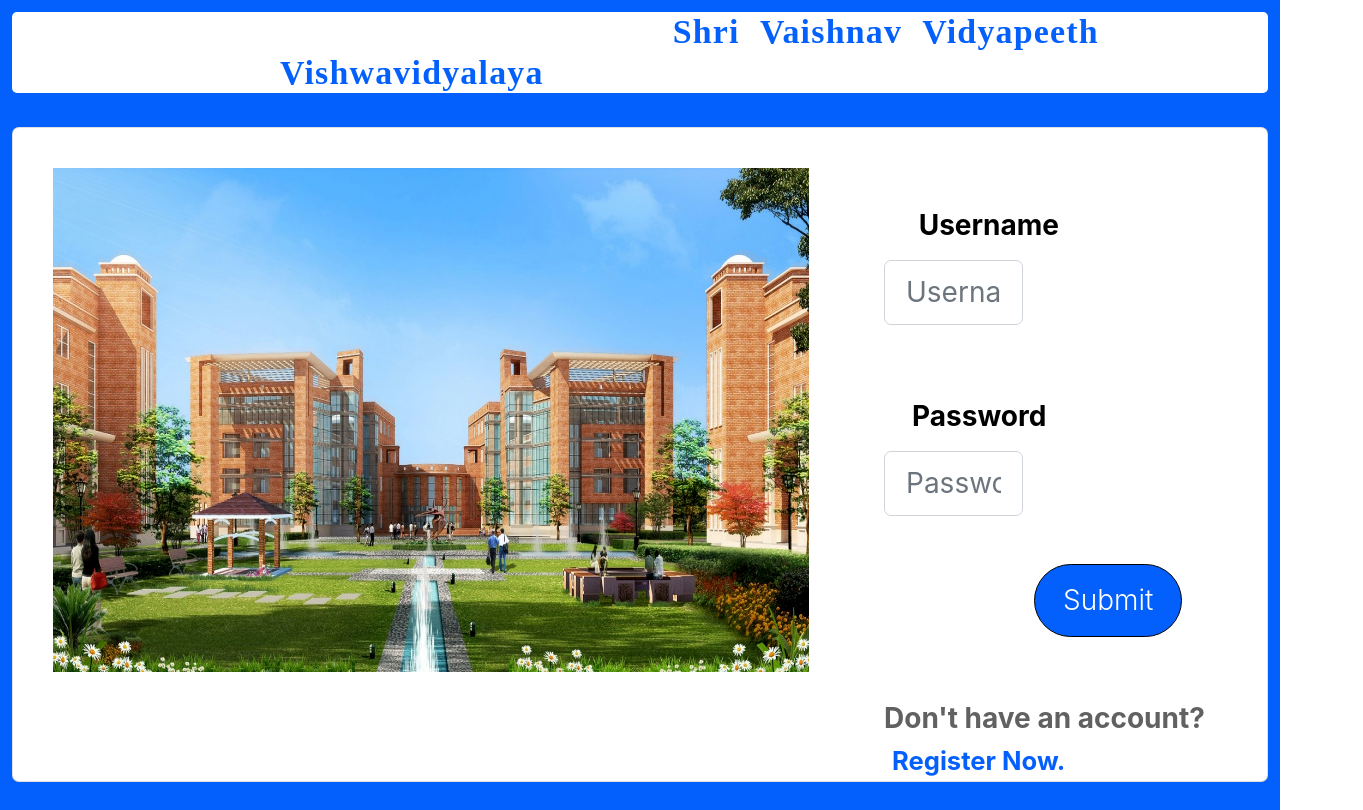
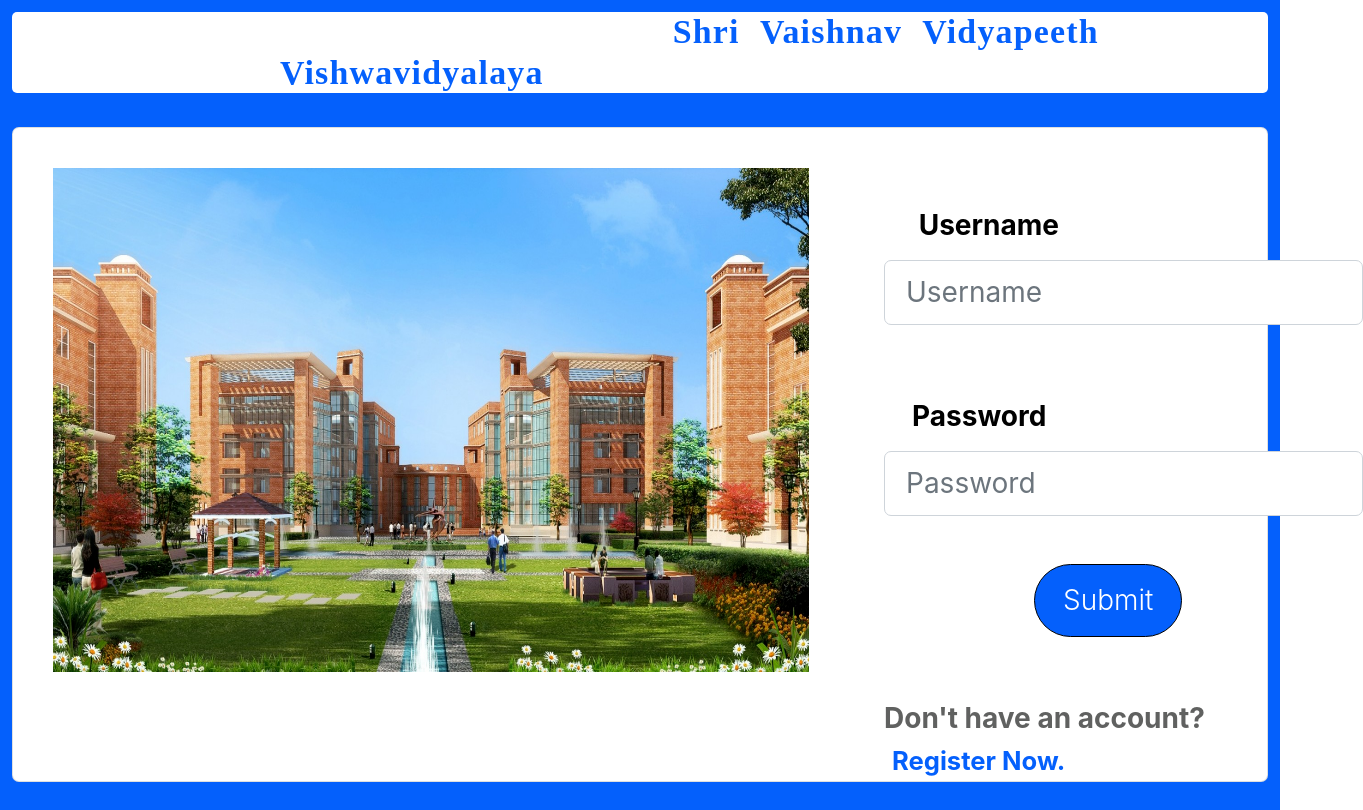
Before and after one commit to Nidhish-Raj-Mourya/StudentZon-Major-Project, a React (Create React App) app in the folder client/: page /login in a window 1280 px wide. Shown: the whole page, 1363 px wide, since content can reach past the window. Built offline with nearby package versions, Linux system fonts and the light colour scheme; no server answers.

Commit message:
minor fixes

```diff
--- a/client/src/components/Login/styles.css
+++ b/client/src/components/Login/styles.css
@@ -75,7 +75,7 @@
 
 .form-control{
 
-  width: 40%;
+  width: auto;
   margin-right: auto;
   /* margin-left: auto; */
 }
@@ -93,7 +93,6 @@ margin-bottom: 40px;
   text-align: center;
 
 }
-
 
 
 .container-register{
```
